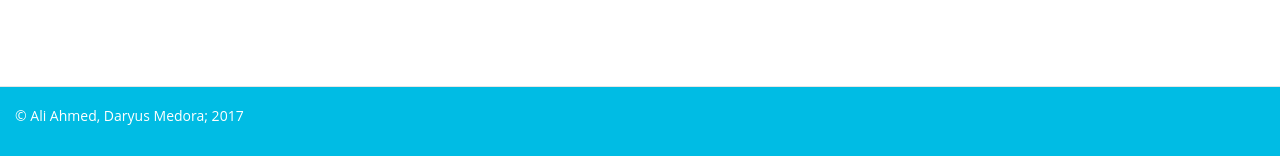
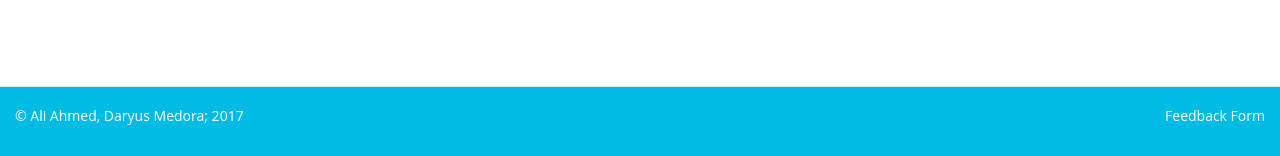
Before and after one commit to dmedora/ExamSchedule, a Flask app: page / in a window 1280 px wide. Shown: the part 644-800 px from the top of the page. Run offline with Flask 2, Linux system fonts and the light colour scheme; parts of the project's set-up code (start-up, migrations or seed data) failed here and were passed over; some libraries are stand-ins or nearby versions.

Commit message:
added feedback form

```diff
--- a/static/css/index.css
+++ b/static/css/index.css
@@ -146,6 +146,11 @@ h1 {
   text-align: center;
 }
 
+#lk {
+  color: white;
+  float: right;
+}
+
 /*.submitbutton {
   background-color: green;
 } */
--- a/templates/index.html
+++ b/templates/index.html
@@ -267,6 +267,9 @@
 
         <footer class="footer">
             &copy; Ali Ahmed, Daryus Medora; 2017
+            <a id="lk" href="https://presactions.typeform.com/to/HyasXD">
+                Feedback Form
+            </a>
         </footer>
 
     </div>
```
